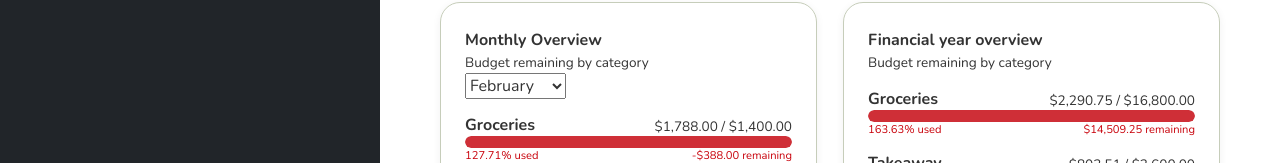
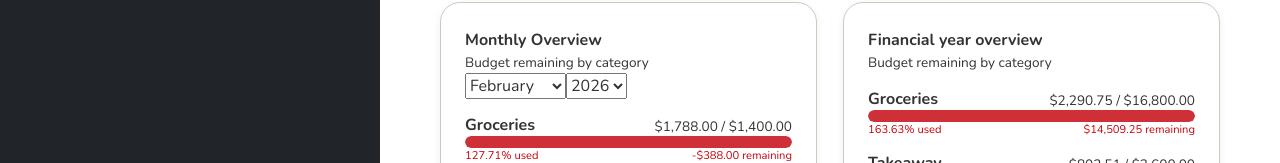
Before and after one commit to tina-watmore/expense-tracker, a Next.js app: page / in a window 1280 px wide. Shown: the part 362-525 px from the top of the page. Built offline with nearby package versions, Linux system fonts and the light colour scheme.

Commit message:
working on dashboard - selecting month to display for overview

```diff
--- a/src/app/Dashboard.tsx
+++ b/src/app/Dashboard.tsx
@@ -2,15 +2,24 @@
 
 import { useTransactions } from "@/context/TransactionsContext";
 import type { Group, Category } from "@/types/groups";
-import { isDateBetween, getFinancialYearRange, toISODate, formatCurrency, isInCurrentMonth, namesOfMonths, getCurrentMonth } from "@/utils/helperFunctions";
-import { useState, useMemo } from "react";
+import {
+  isDateBetween,
+  getFinancialYearRange,
+  toISODate, formatCurrency,
+  isInSelectedDateRange,
+  isInCurrentMonth,
+  namesOfMonths,
+  getCurrentDate,
+  generateYearsDescending } from "@/utils/helperFunctions";
+import { useState, useEffect, useMemo } from "react";
 
 export const Dashboard = () => {
-    const currentMonth = getCurrentMonth();
-    const [selectedYear, setSelectedYear] = useState();
-    const [selectedMonth, setSelectedMonth] = useState(namesOfMonths[currentMonth]);
     const { transactions, groups } = useTransactions();
     const { startDate, endDate } = getFinancialYearRange();
+    const { currentYear, currentMonth } = getCurrentDate();
+    const [selectedYear, setSelectedYear] = useState(currentYear);
+    const [selectedMonth, setSelectedMonth] = useState(currentMonth);
+    const years = generateYearsDescending(2024);
 
     const monthlyExpenseTotal = useMemo(() => {
       return transactions.filter(t => isInCurrentMonth(
@@ -49,8 +58,6 @@ export const Dashboard = () => {
         .filter(t => t.groupId === 1 || t.groupId === 2)
         .reduce((total, t) => total + t.amount, 0)
     }, [transactions]);
-
-
 
     return (
       <>
@@ -114,8 +121,22 @@ export const Dashboard = () => {
                   onChange={e => setSelectedMonth(e.target.value as any)}
                 >
                   {
-                    namesOfMonths.map(m => (
-                      <option value={m}>{m}</option>
+                    namesOfMonths.map((m, index) => (
+                      <option key={index} value={index}>{m}</option>
+                    ))
+                  }
+
+
+                </select>
+                <select
+                  className="sort-by-filter"
+                  id="sort-by-year"
+                  value={selectedYear}
+                  onChange={e => setSelectedYear(e.target.value as any)}
+                >
+                  {
+                    years.map((y, index) => (
+                      <option key={index} value={y}>{y}</option>
                     ))
                   }
 
@@ -130,7 +151,7 @@ export const Dashboard = () => {
                     .map(g => (g.categories.map((c) => {
                       const categorySpend = transactions
                         .filter(t => t.groupId === g.id && t.categoryId === c.id)
-                        .filter(t => isInCurrentMonth(t.date))
+                        .filter(t => isInSelectedDateRange(t.date, selectedMonth, selectedYear))
                         .reduce((total, item) => total + item.amount, 0);
                       const remainingAmount = (c.amount ?? 0) - categorySpend;
                       const percentageUsed = (categorySpend / (c.amount ?? 0)) * 100;
--- a/src/data/transactions.json
+++ b/src/data/transactions.json
@@ -383,6 +383,15 @@
       "purchasedBy": "Combined",
       "groupId": 2,
       "categoryId": 1
+    },
+    {
+      "id": 41,
+      "createdDate": "2026-02-12T03:55:27.001Z",
+      "date": "2024-03-15",
+      "amount": 100,
+      "purchasedBy": "Combined",
+      "groupId": 1,
+      "categoryId": 1
     }
   ]
 }
--- a/src/utils/helperFunctions.ts
+++ b/src/utils/helperFunctions.ts
@@ -34,20 +34,20 @@ export function isDateBetween(
 
 export function getCurrentDate() {
   const now = new Date()
-  const year = now.getFullYear()
-  const month = now.getMonth() // 0 = Jan, 6 = July
+  const currentYear = now.getFullYear()
+  const currentMonth = now.getMonth() // 0 = Jan, 6 = July
 
   return {
-    year,
-    month
+    currentYear,
+    currentMonth
   }
 }
 
 export function getFinancialYearRange(selectedYear?: number) {
   // current financial year - default
-  const { year, month } = getCurrentDate();
+  const { currentYear, currentMonth } = getCurrentDate();
 
-  const startYear = month >= 6 ? year : year - 1
+  const startYear = currentMonth >= 6 ? currentYear : currentYear - 1
 
   let startDate = new Date(startYear, 6, 1)   // July 1
   let endDate = new Date(startYear + 1, 5, 30) // June 30
@@ -74,9 +74,29 @@ export function isInCurrentMonth(date: string) {
   )
 }
 
+export function isInSelectedDateRange(date: string, selectedMonth: number, selectedYear: number) {
+  const selectedDate = new Date(selectedYear, selectedMonth)
+  const d = new Date(date);
+
+  return (
+    d.getMonth() === selectedDate.getMonth() &&
+    d.getFullYear() === selectedDate.getFullYear()
+  )
+}
 
 export function toISODate(date: Date) {
     return date.toISOString().split("T")[0]
+}
+
+ export const generateYearsDescending = (startYear: number) => {
+  const currentYear = new Date().getFullYear()
+  const years = []
+
+  for (let year = currentYear; year >= startYear; year--) {
+    years.push(year)
+  }
+
+  return years
 }
 
 export const namesOfMonths = [
@@ -84,10 +104,3 @@ export const namesOfMonths = [
   "May", "June", "July", "August",
   "September", "October", "November", "December"
 ]
-
-export function getCurrentMonth() {
-  const now = new Date()
-  const month = now.getMonth()
-
-  return month
-}
```
